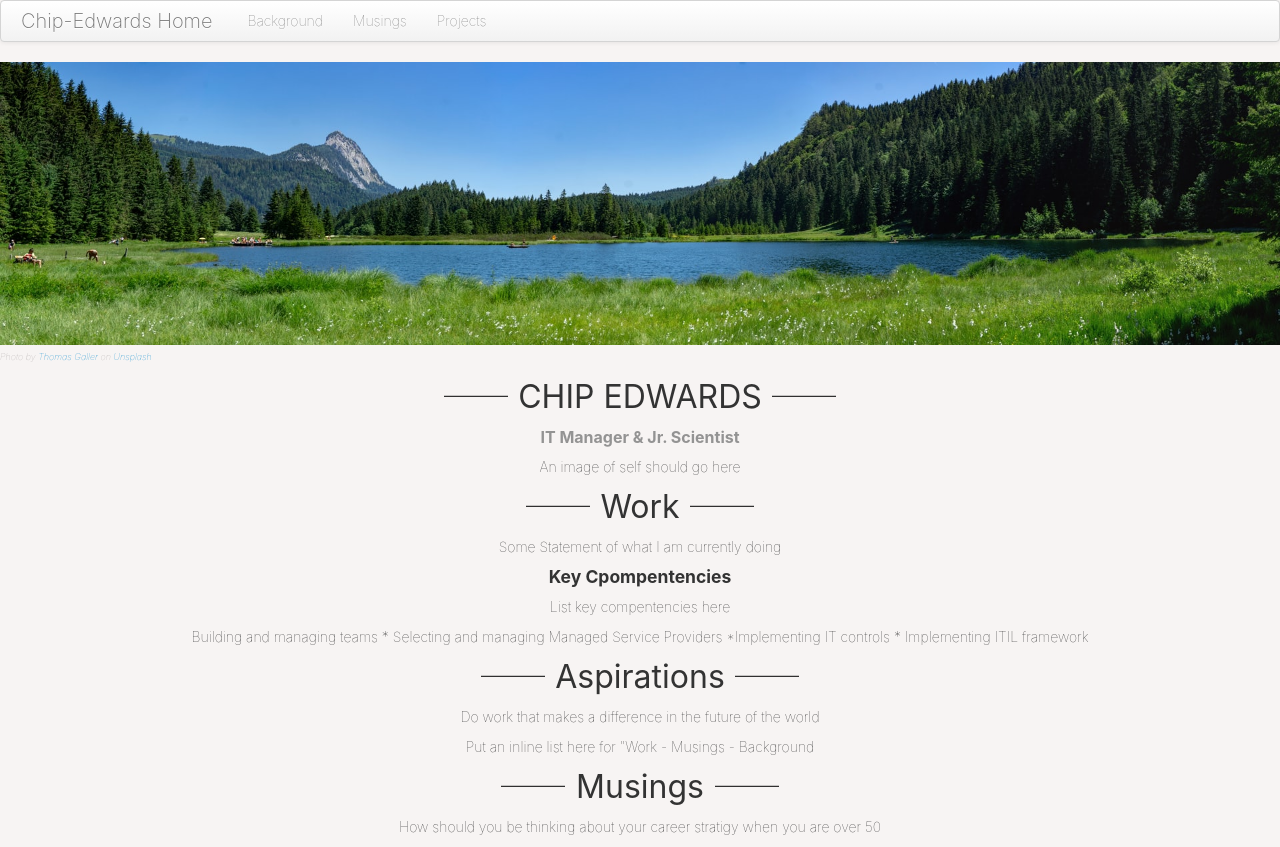
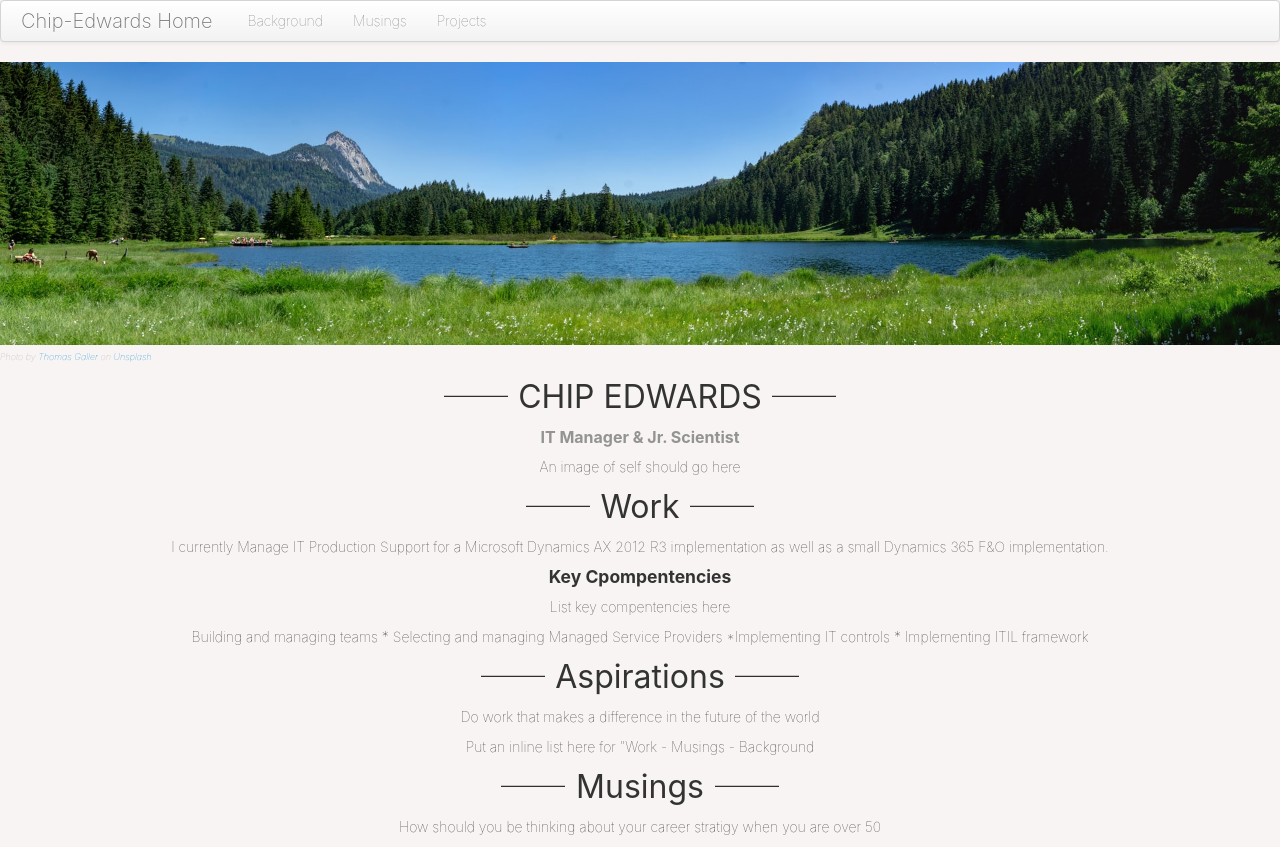
Before and after one commit to chip-edw/chip-edwards-website, a website: page index.html in a window 1280 px wide. Drawn offline with Linux system fonts and the light colour scheme.

Commit message:
First commit to bootstrap3 version

```diff
--- a/index.html
+++ b/index.html
@@ -40,7 +40,7 @@ https://www.pexels.com/photo/person-s-left-hand-772662/
             <p > An image of self should go here</p>
 
         <h2 > Work </h2>
-        <p > Some Statement of what I am currently doing </p>
+        <p > I currently Manage IT Production Support for a Microsoft Dynamics AX 2012 R3 implementation as well as a small Dynamics 365 F&O implementation. </p>
 
     <h4 > Key Cpompentencies </h4>
         <P > List key compentencies here </P>
```
